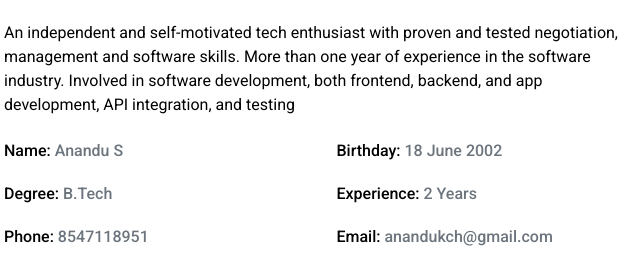
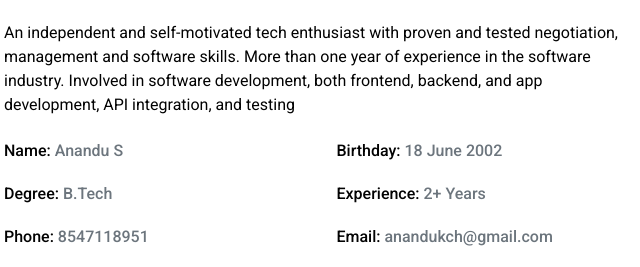
Before and after one commit to anandukch/portfolio, a plain HTML site: page index.html in a window 1280 px wide. Shown: the part 1133-1400 px from the top of the page, 556-1196 px from the left. Drawn offline with nearby package versions, Linux system fonts and the light colour scheme.

Commit message:
updated about

```diff
--- a/index.html
+++ b/index.html
@@ -94,7 +94,7 @@
                         <div class="col-sm-6 py-2"><h6>Name: <span class="text-secondary">Anandu S</span></h6></div>
                         <div class="col-sm-6 py-2"><h6>Birthday: <span class="text-secondary">18 June 2002</span></h6></div>
                         <div class="col-sm-6 py-2"><h6>Degree: <span class="text-secondary">B.Tech</span></h6></div>
-                        <div class="col-sm-6 py-2"><h6>Experience: <span class="text-secondary">2 Years</span></h6></div>
+                        <div class="col-sm-6 py-2"><h6>Experience: <span class="text-secondary">2+ Years</span></h6></div>
                         <div class="col-sm-6 py-2"><h6>Phone: <span class="text-secondary">8547118951</span></h6></div>
                         <div class="col-sm-6 py-2"><h6>Email: <span class="text-secondary">anandukch@gmail.com</span></h6></div>
                         <div class="col-sm-6 py-2"><h6>Freelance: <span class="text-secondary">Available</span></h6></div>
```
